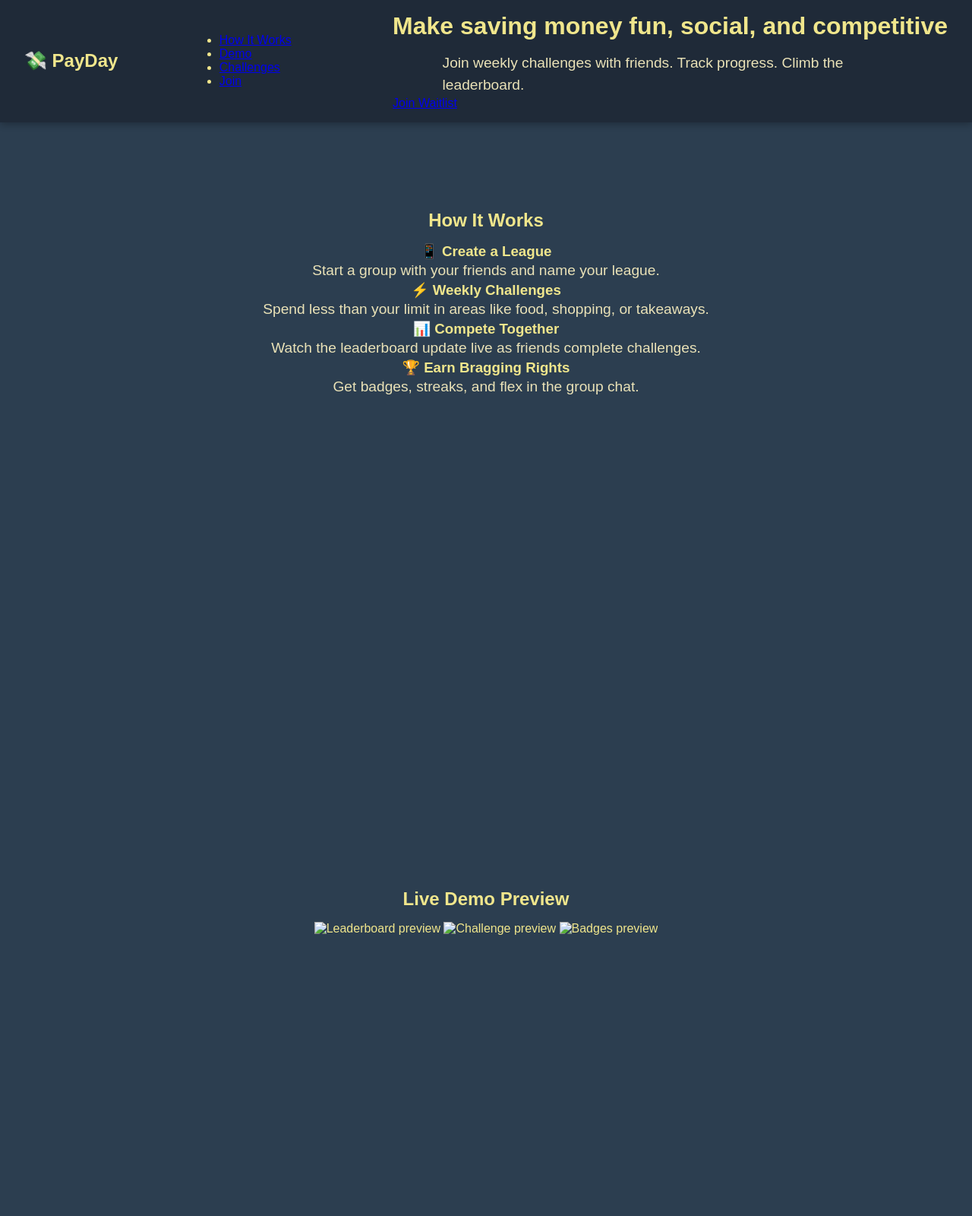
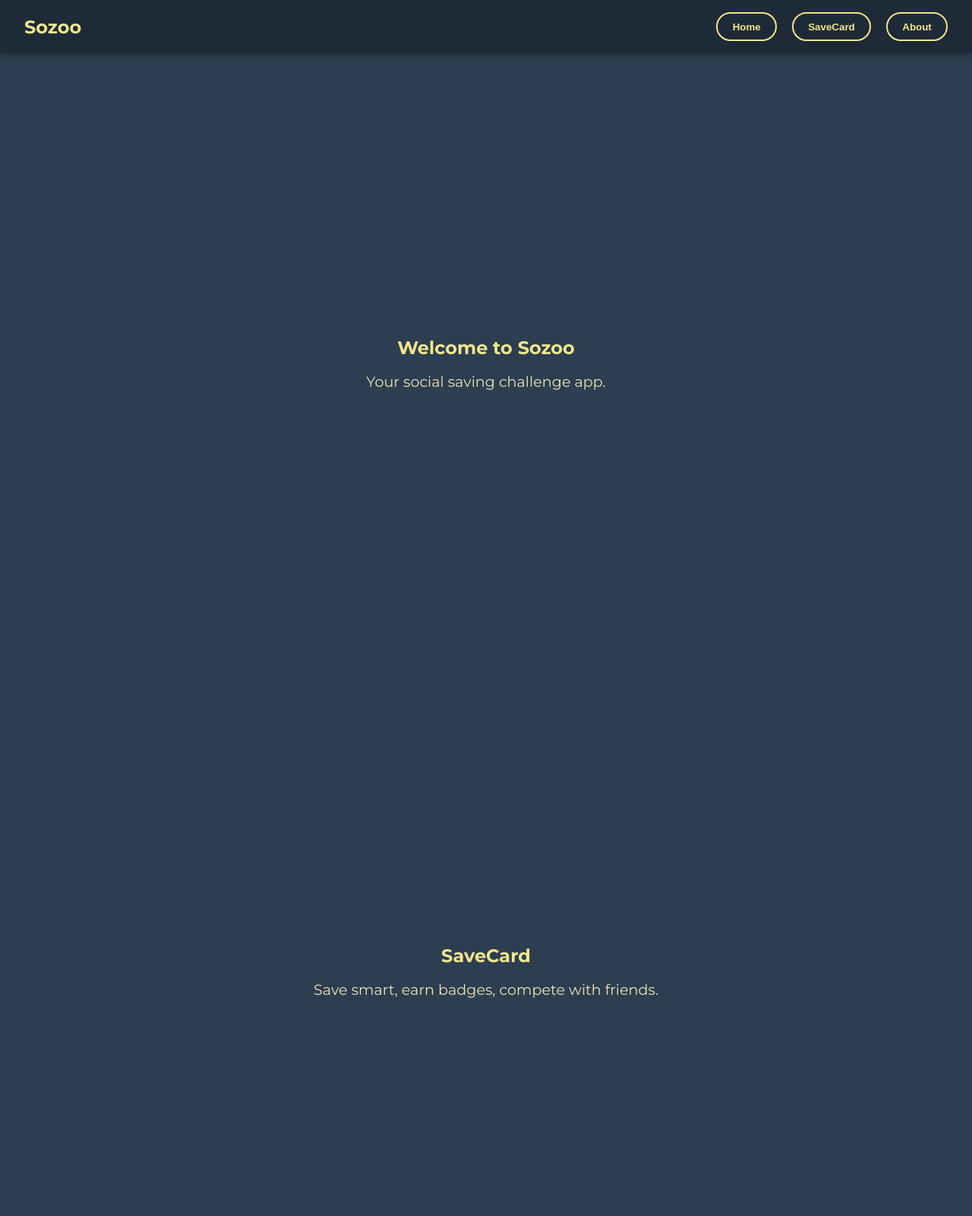
Before and after one commit to vmos-gb/SozooApp, a plain HTML site: page index.html in a window 1280 px wide. Shown: the top 1600 px of the page at 76% size. Drawn offline with Linux system fonts and the light colour scheme.

Commit message:
new content

```diff
--- a/index.html
+++ b/index.html
@@ -2,87 +2,47 @@
 <html lang="en">
 <head>
   <meta charset="UTF-8" />
-  <meta name="viewport" content="width=device-width, initial-scale=1.0" />
-  <title>PayDay - Make Saving Fun</title>
+  <meta name="viewport" content="width=device-width, initial-scale=1" />
+  <title>Sozoo</title>
   <link rel="stylesheet" href="style.css" />
-  <link href="https://fonts.googleapis.com/css2?family=Inter:wght@400;600;800&display=swap" rel="stylesheet">
+  <link href="https://fonts.googleapis.com/css2?family=Montserrat:wght@400;700&display=swap" rel="stylesheet" />
 </head>
 <body>
-  <header class="hero">
-    <div class="logo">💸 PayDay</div>
-    <nav class="navbar">
-      <ul>
-        <li><a href="#how">How It Works</a></li>
-        <li><a href="#demo">Demo</a></li>
-        <li><a href="#challenge">Challenges</a></li>
-        <li><a href="#join">Join</a></li>
-      </ul>
+  <header>
+    <div class="logo">Sozoo</div>
+    <nav class="nav-buttons">
+      <button data-target="home">Home</button>
+      <button data-target="savecard">SaveCard</button>
+      <button data-target="about">About</button>
     </nav>
-    <div class="hero-content">
-      <h1>Make saving money fun, social, and competitive</h1>
-      <p>Join weekly challenges with friends. Track progress. Climb the leaderboard.</p>
-      <a href="#join" class="cta">Join Waitlist</a>
-    </div>
   </header>
 
-  <section id="how" class="section how">
-    <h2>How It Works</h2>
-    <div class="steps">
-      <div class="step">
-        <h3>📱 Create a League</h3>
-        <p>Start a group with your friends and name your league.</p>
-      </div>
-      <div class="step">
-        <h3>⚡️ Weekly Challenges</h3>
-        <p>Spend less than your limit in areas like food, shopping, or takeaways.</p>
-      </div>
-      <div class="step">
-        <h3>📊 Compete Together</h3>
-        <p>Watch the leaderboard update live as friends complete challenges.</p>
-      </div>
-      <div class="step">
-        <h3>🏆 Earn Bragging Rights</h3>
-        <p>Get badges, streaks, and flex in the group chat.</p>
-      </div>
-    </div>
-  </section>
+  <main>
+    <section id="home" class="section">
+      <h1>Welcome to Sozoo</h1>
+      <p>Your social saving challenge app.</p>
+    </section>
 
-  <section id="demo" class="section demo">
-    <h2>Live Demo Preview</h2>
-    <div class="mockup">
-      <img src="images/demo-leaderboard.png" alt="Leaderboard preview" />
-      <img src="images/demo-challenge.png" alt="Challenge preview" />
-      <img src="images/demo-badges.png" alt="Badges preview" />
-    </div>
-  </section>
+    <section id="savecard" class="section">
+      <h2>SaveCard</h2>
+      <p>Save smart, earn badges, compete with friends.</p>
+    </section>
 
-  <section id="challenge" class="section challenge">
-    <h2>Challenge of the Week</h2>
-    <div class="challenge-card">
-      <h3>No Takeaway Week 🍔🚫</h3>
-      <p>Spend £0 on food delivery for 7 days. Cook at home and share your progress.</p>
-      <p><strong>Sponsored by:</strong> HelloFresh</p>
-      <ul>
-        <li>✅ Complete the challenge and earn a 25% HelloFresh discount</li>
-        <li>🔥 Top 100 users win a free recipe box</li>
-        <li>📈 Tracked through your open banking feed</li>
-      </ul>
-      <a href="#join" class="cta secondary">Join This Challenge</a>
-    </div>
-  </section>
+    <section id="about" class="section">
+      <h2>About Sozoo</h2>
+      <p>Inspired by the ancient Greek word for “save,” Sozoo helps you thrive financially with social challenges.</p>
+    </section>
+  </main>
 
-  <section id="join" class="section join">
-    <h2>Join the Waitlist</h2>
-    <p>Be among the first to try PayDay and start competing with your friends.</p>
-    <form>
-      <input type="email" placeholder="Enter your email" required />
-      <button type="submit">Get Early Access</button>
-    </form>
-  </section>
-
-  <footer>
-    <p>&copy; 2025 PayDay. All rights reserved.</p>
-    <p><a href="#">Privacy</a> | <a href="#">Contact</a></p>
-  </footer>
+  <script>
+    // Smooth scroll on button click
+    const buttons = document.querySelectorAll('.nav-buttons button');
+    buttons.forEach(button => {
+      button.addEventListener('click', () => {
+        const targetId = button.getAttribute('data-target');
+        document.getElementById(targetId).scrollIntoView({ behavior: 'smooth' });
+      });
+    });
+  </script>
 </body>
 </html>
```
